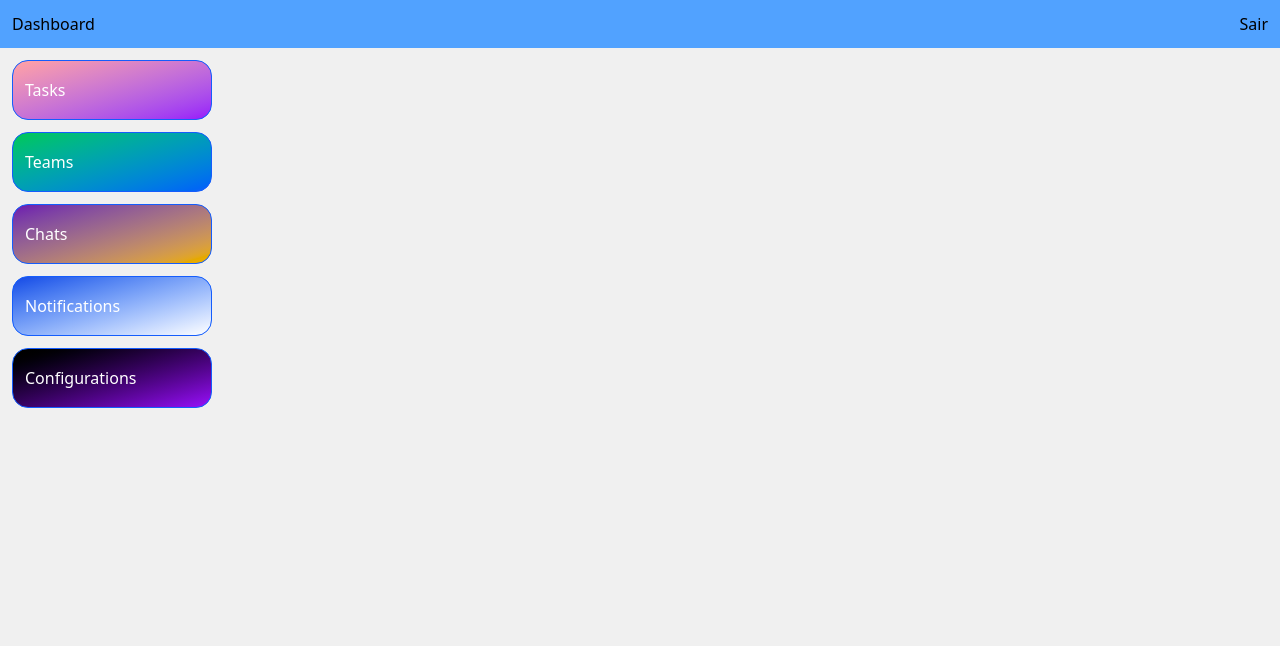
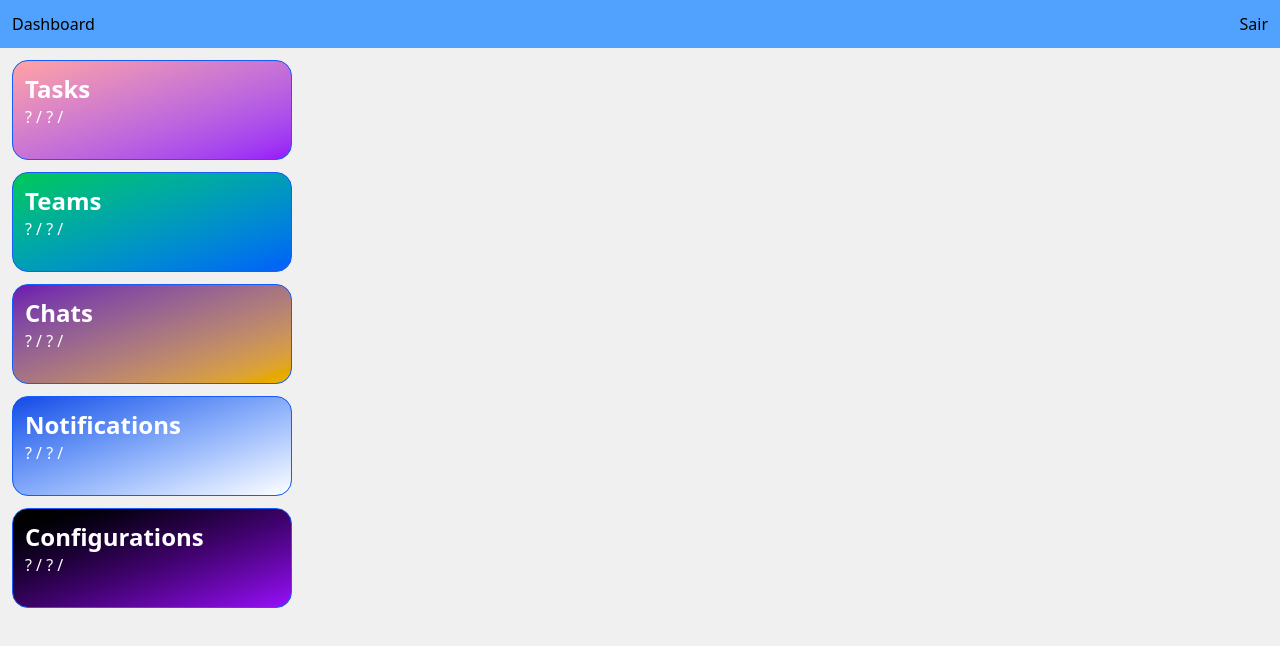
Before and after one commit to Levirroh/learning_react_node, a React (Vite) app in the folder to-do-list/: page /menu in a window 1280 px wide. Shown: the top 646 px of the page. Built offline with nearby package versions, Linux system fonts and the light colour scheme; no server answers; sample sign-in values are in the browser's storage.

Commit message:
feat: new data's on card.jsx

```diff
--- a/to-do-list/src/components/Card.jsx
+++ b/to-do-list/src/components/Card.jsx
@@ -1,15 +1,29 @@
 import React from "react";
+import { data } from "react-router-dom";
 
 function Card({ to, text, onClick, color, borderColor, textColor, data1, data2, data3, gradientFrom, gradientTo }) {
     const borderClass = borderColor ? borderColor : "border-blue-600";
     const bgClass = color ? color : "bg-blue-500";
     const txtColor = textColor ? textColor : "text-white";
-
+    if (data1 == null){
+        data1 = "?";
+    }
+    if (data2 == null){
+        data2 = "?";
+    }
+    if (data2 == null){
+        data2 = "?";
+    }
     return (
-        <a className={`border ${bgClass} ${borderClass} rounded-2xl h-15 flex max-w-50 items-center p-3 mt-3 hover:cursor-pointer ${txtColor} bg-gradient-to-br ${gradientFrom} ${gradientTo}`}
+        <a className={`border ${bgClass} ${borderClass} rounded-2xl h-25 flex flex-col w-70 p-3 mt-3 hover:cursor-pointer ${txtColor} bg-gradient-to-br ${gradientFrom} ${gradientTo}`}
             onClick={onClick} href={to}
             >
-            {text}
+                <div>
+                    <p className="font-semibold text-2xl">{text}</p>
+                </div>
+                <div>
+                    <p>{data1} / {data2} / {data3}</p>
+                </div>
         </a>
     );
 }
```
